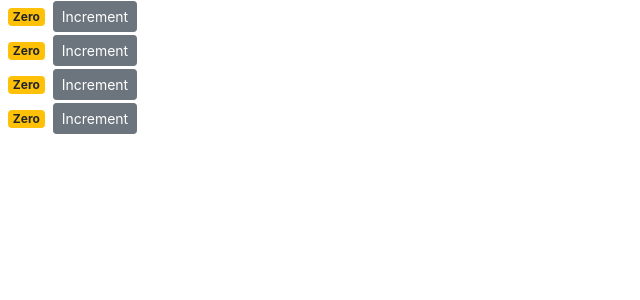
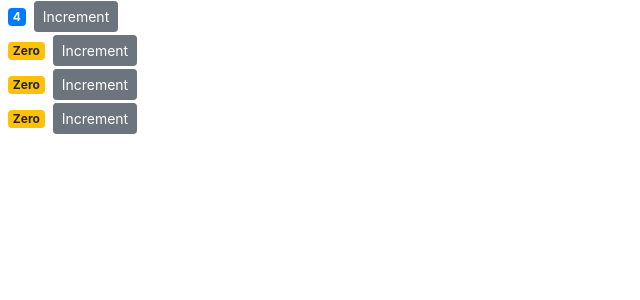
Before and after one commit to Sicelo-Mduna-Global-Micro/counter_app, a React (Create React App) app: page / in a window 1280 px wide. Shown: the top 300 px of the page, without its empty margins (0-640 px from the left). Built offline with nearby package versions, Linux system fonts and the light colour scheme.

Commit message:
Passing data to components

```diff
--- a/src/components/counter.jsx
+++ b/src/components/counter.jsx
@@ -1,13 +1,13 @@
 import React, { Component } from 'react'
 class Counter extends Component {
     state = {
-        count : 0
+        value : this.props.value
 
      };
 
     getBadgeClasses() {
         let classes = 'badge m-2 badge-';
-        if(this.state.count === 0){
+        if(this.state.value === 0){
             classes += 'warning';
         }
 
@@ -20,7 +20,7 @@ class Counter extends Component {
     }
 
     handleIncrement = () =>{
-        this.setState({count : this.state.count + 1});
+        this.setState({value : this.state.value + 1});
 
     }
 
@@ -37,12 +37,12 @@ class Counter extends Component {
     }
 
     formatCount(){
-        const {count} = this.state;
-        if(count === 0){
+        const {value} = this.state;
+        if(value === 0){
             return("Zero")
         }
-        else if(count > 0){
-            return(count)
+        else if(value > 0){
+            return(value)
         }
 
         else{
--- a/src/components/counters.jsx
+++ b/src/components/counters.jsx
@@ -3,17 +3,18 @@ import Counter from './counter';
 class Counters extends Component {
     state = {
         counters :[
-        {key: 1, value: 0},
-        {key: 2, value: 0},
-        {key: 3, value: 0},
-        {key: 1, value: 0}
+        {id: 1, value: 4},
+        {id: 2, value: 0},
+        {id: 3, value: 0},
+        {id: 4, value: 0}
         ]
      };
     render() {
         return (
             <>
                 <div>
-                    {this.state.counters.map(counter =><Counter key = {counter.key}/>)}
+                    {this.state.counters.map(counter =>
+                    <Counter key = {counter.id} value = {counter.value}/>)}
                 </div>
 
 
```
